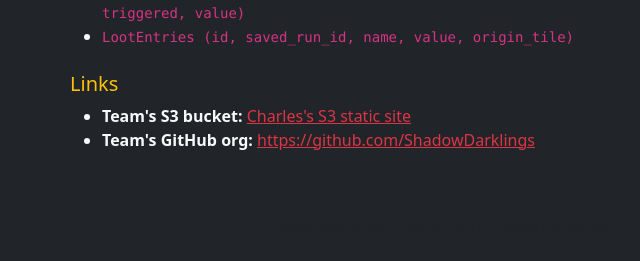
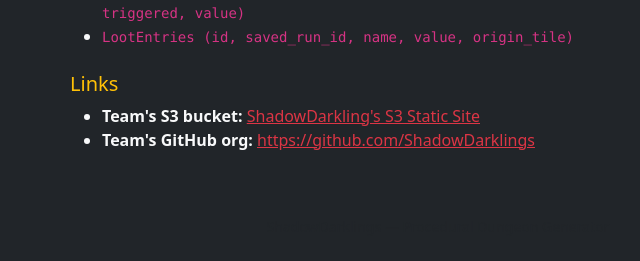
Before and after one commit to mrod440/week5_506_starter, a Flask app: page /about in a window 1280 px wide. Shown: the part 1163-1424 px from the top of the page, without its empty margins (202-842 px from the left). Run offline with Flask 3, Linux system fonts and the light colour scheme.

Commit message:
Rename S3 bucket link display text

```diff
--- a/templates/about.html
+++ b/templates/about.html
@@ -47,7 +47,7 @@
 
         <h2 class="h5 mt-4 text-warning">Links</h2>
         <ul class="text-light">
-            <li><strong>Team's S3 bucket:</strong> <a href="https://charlesreeder-506-hw1.s3.us-west-2.amazonaws.com/" class="text-danger">Charles's S3 static site</a></li>
+            <li><strong>Team's S3 bucket:</strong> <a href="https://charlesreeder-506-hw1.s3.us-west-2.amazonaws.com/" class="text-danger">ShadowDarkling's S3 Static Site</a></li>
             <li><strong>Team's GitHub org:</strong> <a href="https://github.com/ShadowDarklings" class="text-danger">https://github.com/ShadowDarklings</a></li>
         </ul>
     </div>
```
